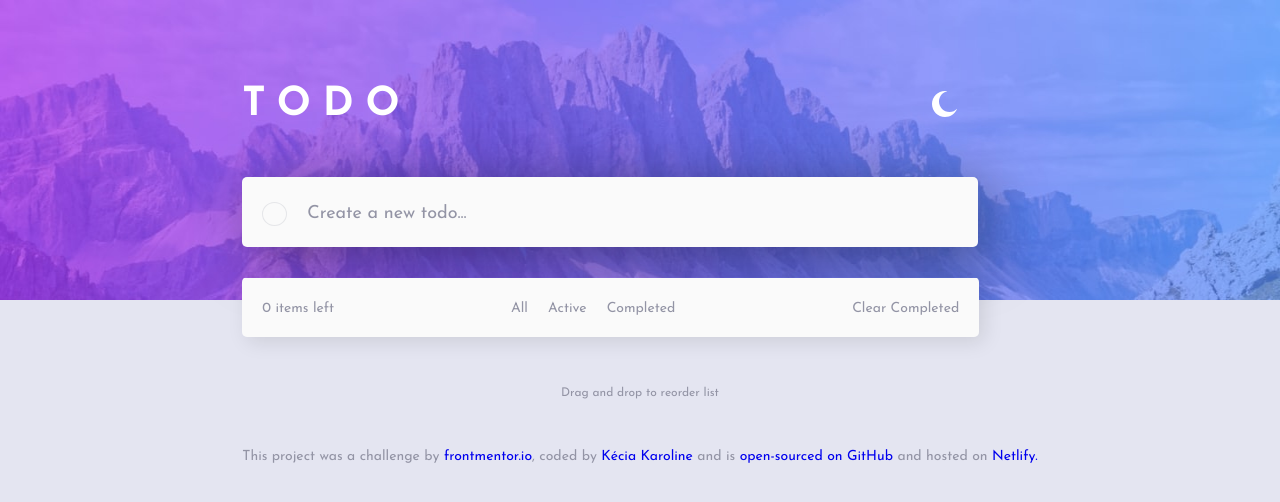
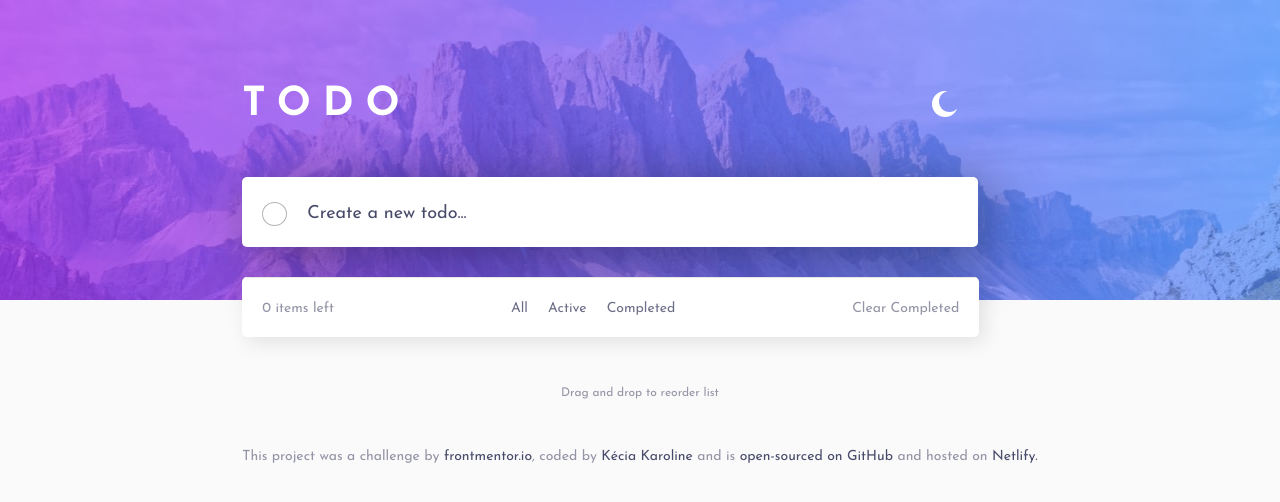
Before and after one commit to keciakaroline/todo-app, a React (Create React App) app: page / in a window 1280 px wide. Shown: the top 502 px of the page. Built offline with nearby package versions, Linux system fonts and the light colour scheme.

Commit message:
completed styles for desktop

```diff
--- a/src/components/Form.js
+++ b/src/components/Form.js
@@ -37,6 +37,7 @@ export default function Form({ inputText, setinputText, todos, setTodos }) {
           value={inputText}
           onChange={inputHandler}
           onKeyDown={keyDownHandler}
+          onFocus
         />
       </form>
     </div>
--- a/src/components/Themes.js
+++ b/src/components/Themes.js
@@ -1,27 +1,33 @@
 import { createGlobalStyle } from "styled-components";
 
 export const lightTheme = {
-  text: "hsl(235, 21%, 11%)",
-  bodyBackground: "hsl(236, 33%, 92%)",
-  todoBackground: "hsl(0, 0%, 98%)",
-  todoBorder: "hsl(233, 11%, 84%)",
+  bodyBackground: "hsl(0, 0%, 98%)",
+  todoBackground: "hsl(0, 0%, 100%)",
+  btnFilter: "hsl(235, 19%, 35%)",
+  btnFocusFilter: "hsl(220, 98%, 61%)",
+  btnHoverFilter: "hsl(235, 19%, 35%)",
+  btnHoverClearCompleted: "hsl(235, 19%, 35%)",
+  itemsLeftClearCompletedDragAndDrop: "hsl(236, 9%, 61%)",
   checkboxBorder: "hsl(236, 9%, 61%)",
-  placeholderAndCompletedTask: "hsl(236, 9%, 61%)",
-  clearCompletedBtnHover: "hsl(235, 19%, 35%)",
-  filtersBtnHover: "hsl(235, 21%, 11%)",
-  btnFocus: "hsl(220, 98%, 61%)",
+  text: "hsl(235, 19%, 35%)",
+  todoBorder: "hsl(0, 0%, 98%)",
+
+  //   checkboxBorder: "hsl(236, 9%, 61%)" ???
 };
 
 export const darkTheme = {
   bodyBackground: "hsl(235, 21%, 11%)",
   todoBackground: "hsl(235, 24%, 19%)",
-  text: "hsl(234, 39%, 85%)",
-  filtersBtnHover: "hsl(236, 33%, 92%)",
-  placeholderAndCompletedTask: "hsl(234, 11%, 52%)",
-  todoBorder: "hsl(237, 14%, 26%)",
+  btnFilter: "hsl(237, 25%, 84%)",
+  btnFocusFilter: "hsl(220, 98%, 61%)",
+  btnHoverFilter: "hsl(237, 25%, 84%)",
+  btnHoverClearCompleted: "hsl(236, 33%, 92%)",
+  itemsLeftClearCompletedDragAndDrop: "hsl(234, 11%, 52%)",
   checkboxBorder: "hsl(234, 11%, 52%)",
-  clearCompletedBtnHover: "hsl(234, 39%, 85%)",
-  btnFocus: "hsl(220, 98%, 61%)",
+  text: "hsl(237, 25%, 84%)",
+  todoBorder: "hsl(0, 0%, 98%)",
+
+  //   checkboxBorder: "hsl(234, 11%, 52%)", ???
 };
 
 export const GlobalStyles = createGlobalStyle`
@@ -30,56 +36,46 @@ export const GlobalStyles = createGlobalStyle`
   }
 
   .Form,
-  .items-filters-clear-container,
-  .filter-todo,
-  .todo-list{
-    background: ${({ theme }) => theme.todoBackground}
+  .List,
+  .container{
+    background-color: ${({ theme }) => theme.todoBackground};
+  }
+
+  .Form,
+  .List,
+  .Form .todo-input::placeholder {
+    color: ${({ theme }) => theme.text};
+  }
+
+  .Form .todo-input {
+    color: ${({ theme }) => theme.text};
+  }
+
+  .filter-item,
+  .Footer a{
+    color: ${({ theme }) => theme.btnFilter};
+  }
+
+  .items-left,
+  .clearBtn,
+  .drag-drop-line,
+  .Footer{
+    color: ${({ theme }) => theme.itemsLeftClearCompletedDragAndDrop};
   }
 
   .todo-button,
-  .complete-btn {
-    border: 1px solid ${({ theme }) => theme.checkboxBorder}
+  .complete-btn{
+    border: 1px solid ${(theme) => theme.checkboxBorder};
   }
 
-  .todo-input,
-  .todo-item{
-    color: ${({ theme }) => theme.text}
+  .clearBtn:hover {
+    color: ${({ theme }) => theme.btnHoverClearCompleted};
   }
 
-  .Form input::placeholder,
-  .complete-btn.completed .todo-item,
-  .items-left,
-  .clearBtn,
-  .filter-todo button,
-  .drag-drop-line,
-  .complete-btn button:focus,
-  .complete-btn button:hover,
-  .Footer {
-    color: ${({ theme }) => theme.placeholderAndCompletedTask}
+  .filter-todo button:focus {
+    color: ${({ theme }) => theme.btnFocusFilter};
   }
 
 
-  .todo-item,
-  .Footer{
-    background: ${({ theme }) => theme.todoBackground}
-    color: ${({ theme }) => theme.text}
-    border-bottom: ${({ theme }) => theme.todoBorder}
-  }
 
-  .clearBtn:hover,
-  .clearBtn:focus {
-    color: ${({ theme }) => theme.clearCompletedBtnHover}
-  }
-
-  .filter-todo button:focus {
-    color: ${({ theme }) => theme.btnFocus}
-  }
-
-  .filter-todo button:hover,
-  .List,
-  .Footer a:hover,
-  .Footer a:focus{
-    color: ${({ theme }) => theme.filtersBtnHover}
-  }
-
-  `;
+   `;
--- a/src/components/styles/FilterTodo.css
+++ b/src/components/styles/FilterTodo.css
@@ -1,15 +1,16 @@
-.filter-todo .filter-item {
-  font-family: "Josefin Sans", sans-serif;
-  cursor: pointer;
-  font-weight: 400;
-  border: none;
-  background: none;
-  outline: none;
-  transition: 0.3s;
-  padding: 5px 10px;
-  font-size: 14px;
-}
-
 .filter-item:hover {
   font-weight: 700;
 }
+
+.filter-todo button {
+  font-family: "Josefin Sans", sans-serif;
+  font-size: 14px;
+  font-weight: 500;
+  padding: 5px 10px;
+  background: transparent;
+  border: none;
+  outline: none;
+  transition: 0.3s;
+  cursor: pointer;
+  opacity: 0.8;
+}
--- a/src/components/styles/Form.css
+++ b/src/components/styles/Form.css
@@ -30,7 +30,7 @@
   border-radius: 50%;
   cursor: pointer;
   padding-top: 10px;
-  opacity: 0.2;
+  opacity: 0.3;
 }
 
 /*@media (max-width: 375px) {
--- a/src/components/styles/List.css
+++ b/src/components/styles/List.css
@@ -4,7 +4,7 @@
   overflow: hidden;
   padding: 0px;
   outline: none;
-  border-bottom: 1px solid transparent;
+  border-bottom: 1px solid hsla(240, 9%, 61%, 0.226);
 }
 
 .todo-item {
```
